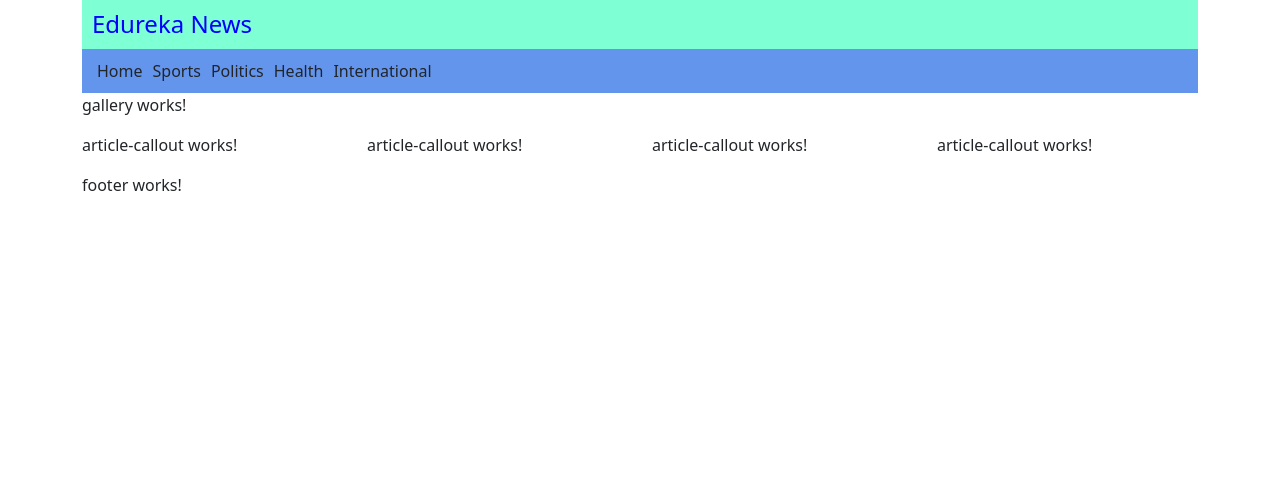
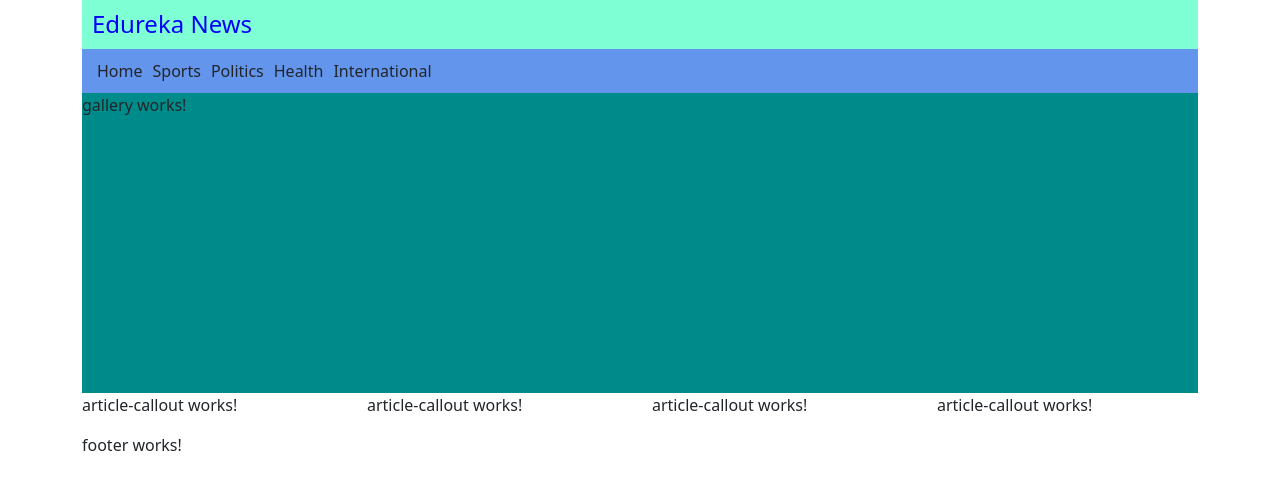
Before and after one commit to frontenddevtrainer/angular-june25, an Angular app: page / in a window 1280 px wide. Shown: the top 490 px of the page. Built offline with nearby package versions, Linux system fonts and the light colour scheme.

Commit message:
change for gallery component css.

```diff
--- a/src/app/components/gallery/gallery.component.css
+++ b/src/app/components/gallery/gallery.component.css
@@ -0,0 +1,6 @@
+:host {
+    background-color: darkcyan;
+    height: 300px;
+    width: 100%;
+    display: block;
+}
```
